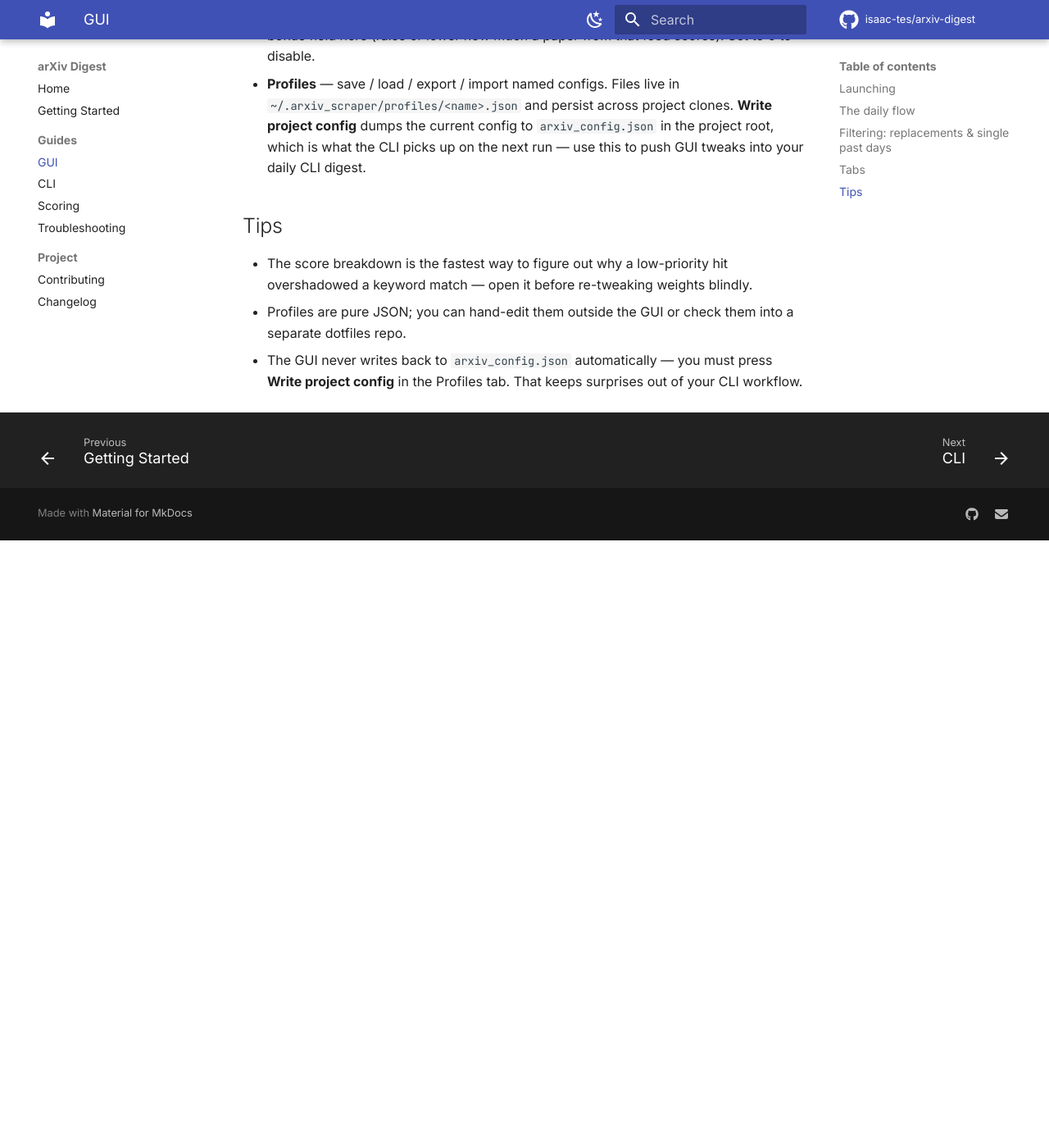
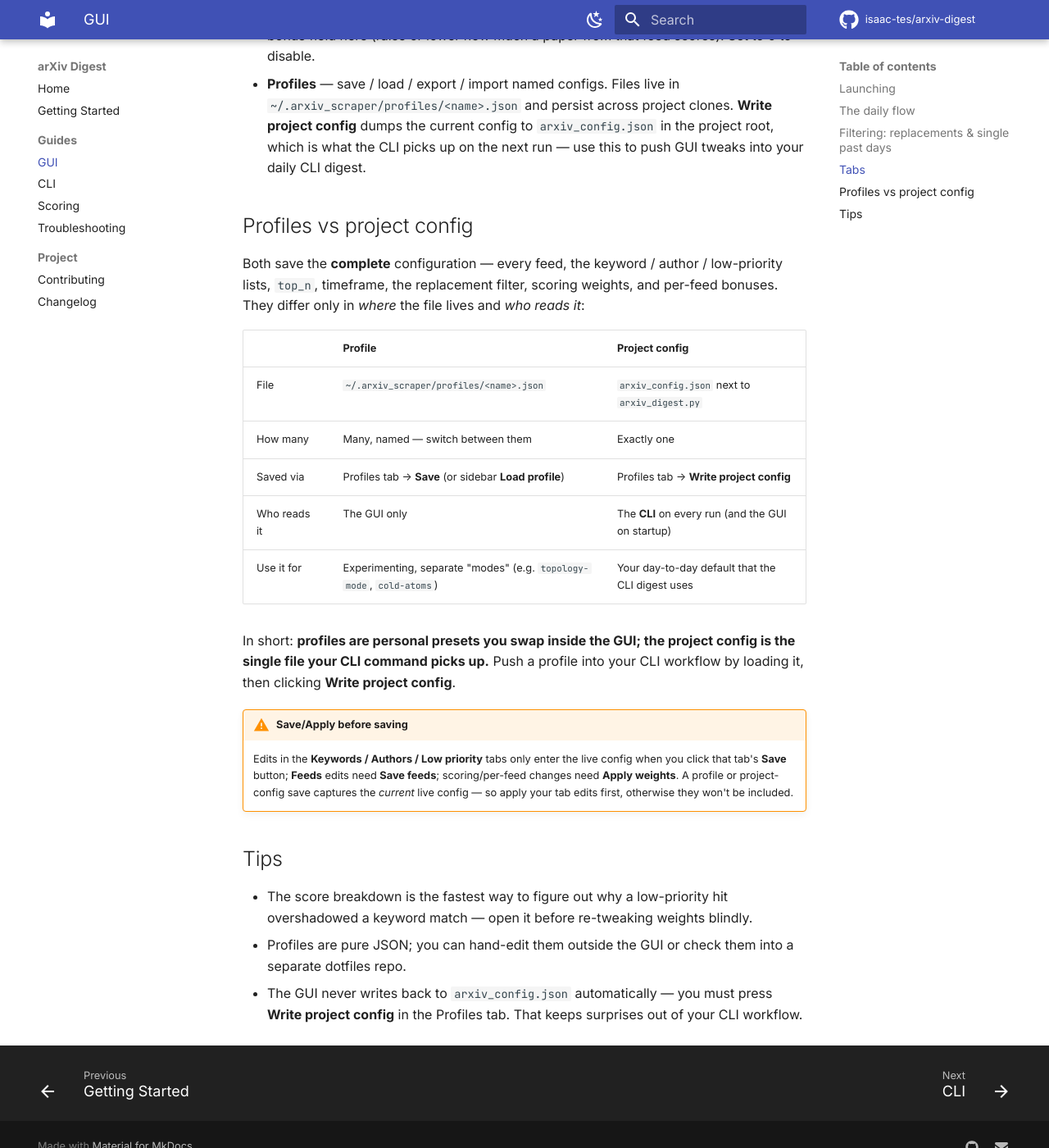
Before and after one commit to isaac-tes/arxiv-digest, an MkDocs documentation site: the page built from docs/gui-guide.md, in a window 1280 px wide and 1400 px high, scrolled down 1889 px. Shown: the whole window at 82% size. Built offline with MkDocs 1.6.1 and Material for MkDocs 9.7.7, drawn with Linux system fonts in a browser that asks for light colours; comment, search, counter and statistics services are not loaded; before the commit the page ends 2548 px from its top, so only the background shows below that.

Commit message:
Verify profile/project-config persistence + document the difference
- Confirm Config.dump/load round-trips EVERY field (feeds, default_feeds,
  keywords, authors, low-priority, top_n, timeframe, include_replacements,
  feed_weights, scoring weights). Two guard tests, incl. a field-coverage check
  that fails if a future Config field isn't round-tripped. 97 passing.
- docs/gui-guide.md: 'Profiles vs project config' section (table + when to use
  which) and a Save/Apply-first warning so tab edits get captured.

Co-Authored-By: Claude Opus 4.8 <noreply@anthropic.com>

```diff
--- a/docs/gui-guide.md
+++ b/docs/gui-guide.md
@@ -49,6 +49,32 @@ with **no re-fetch**.
 - **Scoring** — number inputs for each weight: per-keyword bonus, per-author bonus, the three subject bonuses, low-priority penalty, long-abstract bonus, abstract-length threshold. **Per-feed bonuses**: every extra feed you add in the Feeds tab gets its own bonus field here (raise or lower how much a paper from that feed scores). Set to 0 to disable.
 - **Profiles** — save / load / export / import named configs. Files live in `~/.arxiv_scraper/profiles/<name>.json` and persist across project clones. **Write project config** dumps the current config to `arxiv_config.json` in the project root, which is what the CLI picks up on the next run — use this to push GUI tweaks into your daily CLI digest.
 
+## Profiles vs project config
+
+Both save the **complete** configuration — every feed, the keyword / author /
+low-priority lists, `top_n`, timeframe, the replacement filter, scoring weights,
+and per-feed bonuses. They differ only in *where* the file lives and *who reads
+it*:
+
+| | **Profile** | **Project config** |
+|---|---|---|
+| File | `~/.arxiv_scraper/profiles/<name>.json` | `arxiv_config.json` next to `arxiv_digest.py` |
+| How many | Many, named — switch between them | Exactly one |
+| Saved via | Profiles tab → **Save** (or sidebar **Load profile**) | Profiles tab → **Write project config** |
+| Who reads it | The GUI only | The **CLI** on every run (and the GUI on startup) |
+| Use it for | Experimenting, separate "modes" (e.g. `topology-mode`, `cold-atoms`) | Your day-to-day default that the CLI digest uses |
+
+In short: **profiles are personal presets you swap inside the GUI; the project
+config is the single file your CLI command picks up.** Push a profile into your
+CLI workflow by loading it, then clicking **Write project config**.
+
+!!! warning "Save/Apply before saving"
+    Edits in the **Keywords / Authors / Low priority** tabs only enter the live
+    config when you click that tab's **Save** button; **Feeds** edits need
+    **Save feeds**; scoring/per-feed changes need **Apply weights**. A profile or
+    project-config save captures the *current* live config — so apply your tab
+    edits first, otherwise they won't be included.
+
 ## Tips
 
 - The score breakdown is the fastest way to figure out why a low-priority hit overshadowed a keyword match — open it before re-tweaking weights blindly.
```
Also changed, not shown: 1 other file.
